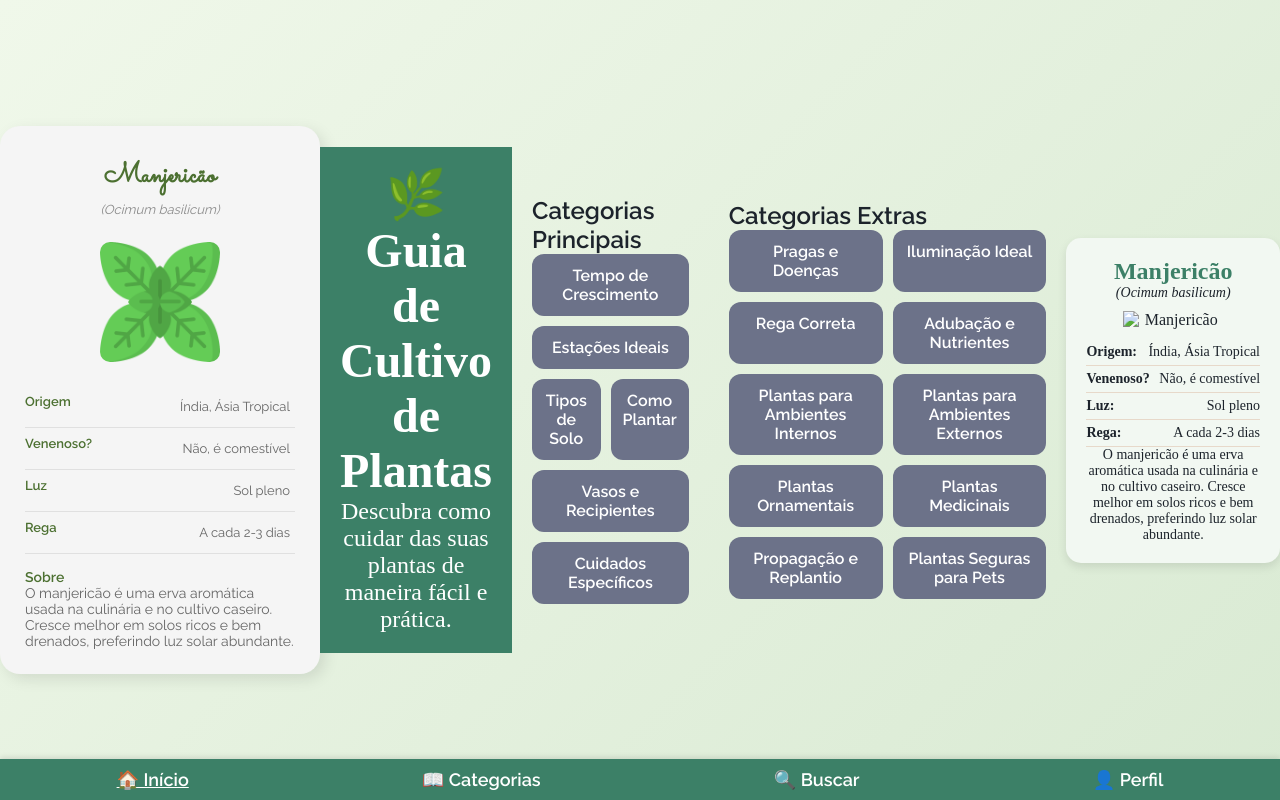
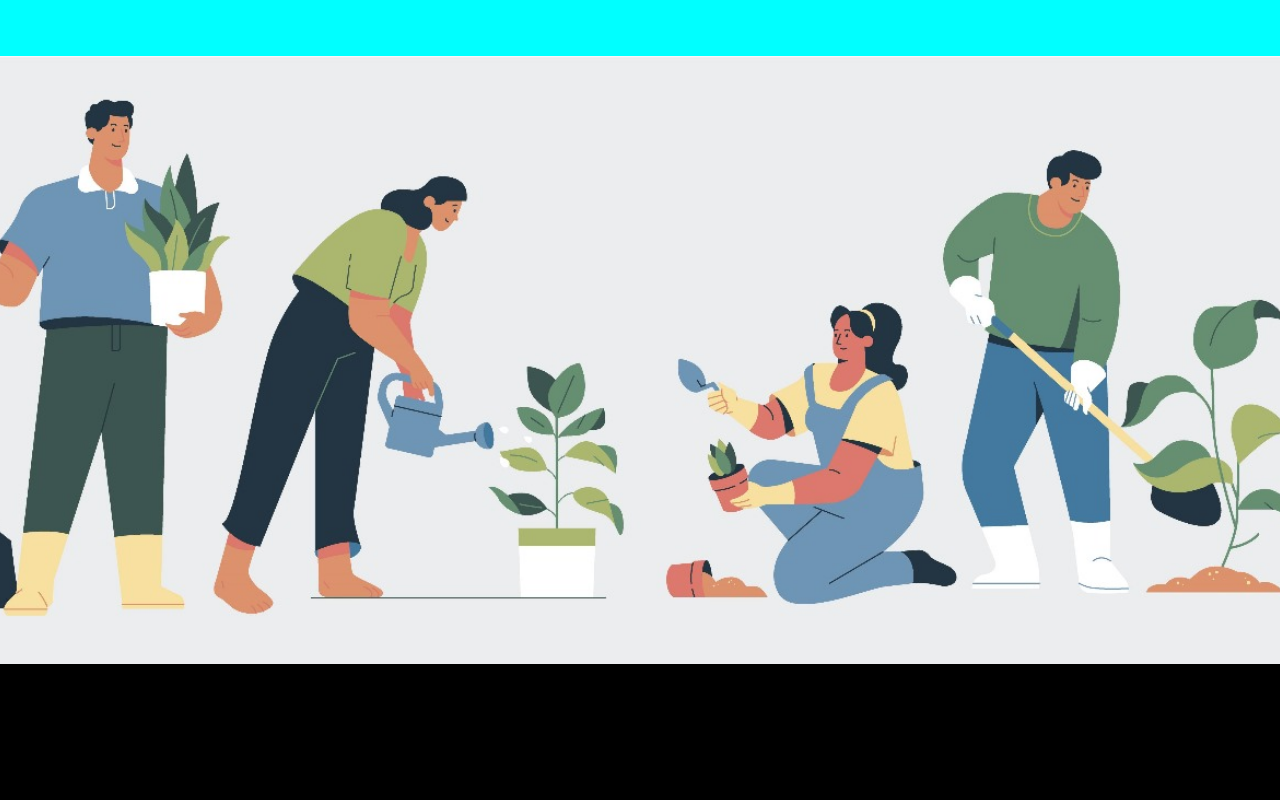
Before and after one commit to schosslermaria/PI2, a plain HTML site: page src/paginicial.html in a window 1280 px wide. Drawn offline with Linux system fonts and the light colour scheme.

Commit message:
pag inicial

```diff
--- a/paginicial.css
+++ b/paginicial.css
@@ -1,93 +1,25 @@
-body {
-    font-family: 'Montserrat', sans-serif;
-    background-color: hsl(120, 30%, 90%);
-    color: hsl(212, 21%, 14%);
-    margin: 0;
-    padding: 0;
+#header {
+    height: 7vh;
+    width: 100vw;
+    background-color: aqua;
+    position: fixed;
+    top: 0;
+    left: 0;
+    z-index: 1000;
 }
 
-header {
-    background-color: hsl(158, 36%, 37%);
-    color: hsl(0, 0%, 100%);
-    text-align: center;
-    padding: 20px;
-    font-family: 'Fraunces', serif;
-    font-size: 24px;
+#imagemhead {
+    height: 76vh;
+    width: 100%;
+    background-image: url(/img/Imagem\ do\ WhatsApp\ de\ 2025-03-13\ à\(s\)\ 11.23.28_efcbc081.jpg);
+    background-size: cover;
+    background-position: center;
+    background-repeat: no-repeat;
+
 }
-
-.categories, .extra-categories {
-    padding: 20px;
+body{
+    margin-top: 7vh;
+    margin-left: 0;
+    margin-right: 0;
+    background-color: black;
 }
-
-.category-list {
-    display: flex;
-    flex-wrap: wrap;
-    gap: 10px;
-}
-
-.category {
-    background-color: hsl(228, 12%, 48%);
-    color: hsl(0, 0%, 100%);
-    padding: 12px;
-    border-radius: 12px;
-    text-align: center;
-    flex: 1 1 calc(50% - 10px);
-    font-weight: bold;
-}
-
-.plant-card {
-    background: hsl(120, 30%, 96%);
-    border-radius: 15px;
-    padding: 20px;
-    margin: 20px auto;
-    width: 90%;
-    max-width: 400px;
-    box-shadow: 0 4px 10px rgba(0, 0, 0, 0.1);
-    text-align: center;
-    font-family: 'Fraunces', serif;
-}
-
-.plant-card img {
-    width: 100px;
-    display: block;
-    margin: 10px auto;
-}
-
-.plant-card h2 {
-    color: hsl(158, 36%, 37%);
-}
-
-.plant-card p {
-    font-size: 14px;
-    color: hsl(212, 21%, 14%);
-}
-
-.plant-card .info {
-    display: flex;
-    justify-content: space-between;
-    padding: 5px 0;
-    font-size: 14px;
-    border-bottom: 1px solid hsl(30, 38%, 85%);
-}
-
-.bottom-nav {
-    position: fixed;
-    bottom: 0;
-    width: 100%;
-    background-color: hsl(158, 36%, 37%);
-    display: flex;
-    justify-content: space-around;
-    padding: 10px 0;
-    box-shadow: 0 -2px 5px rgba(0, 0, 0, 0.1);
-}
-
-.bottom-nav a {
-    color: hsl(0, 0%, 100%);
-    text-decoration: none;
-    font-size: 18px;
-    font-weight: bold;
-}
-
-.bottom-nav .active {
-    text-decoration: underline;
-}
--- a/src/paginicial.html
+++ b/src/paginicial.html
@@ -11,102 +11,9 @@
     <meta charset="UTF-8">
     <meta name="viewport" content="width=device-width, initial-scale=1.0">
     <title>Manjericão - Guia de Cultivo</title>
-    <link rel="stylesheet" href="/style.css">
     <link href="https://fonts.googleapis.com/css2?family=Raleway:wght@300;400;600&family=Sacramento&display=swap" rel="stylesheet">
 </head>
 <body>
-    <div class="container">
-        <div class="card">
-            <h1 class="plant-name">Manjericão</h1>
-            <p class="scientific-name">(Ocimum basilicum)</p>
-
-            <div class="plant-image">
-                <img src="/img/basil_2518188.png">
-            </div>
-
-            <div class="info-section">
-                <div class="info">
-                    <h3>Origem</h3>
-                    <p>Índia, Ásia Tropical</p>
-                </div>
-                <div class="info">
-                    <h3>Venenoso?</h3>
-                    <p>Não, é comestível</p>
-                </div>
-                <div class="info">
-                    <h3>Luz</h3>
-                    <p>Sol pleno</p>
-                </div>
-                <div class="info">
-                    <h3>Rega</h3>
-                    <p>A cada 2-3 dias</p>
-                </div>
-            </div>
-
-            <div class="overview">
-                <h3>Sobre</h3>
-                <p>O manjericão é uma erva aromática usada na culinária e no cultivo caseiro. Cresce melhor em solos ricos e bem drenados, preferindo luz solar abundante.</p>
-            </div>
-        </div>
-    </div>
-
-    <script src="script.js"></script>
+   <div id="header"></div><div id="imagemhead"></div><div id="corpo"></div>
 </body>
 </html>
-
-<body>
-    <header>
-        <h1>🌿 Guia de Cultivo de Plantas</h1>
-        <p>Descubra como cuidar das suas plantas de maneira fácil e prática.</p>
-    </header>
-
-    <section class="categories">
-        <h2>Categorias Principais</h2>
-        <div class="category-list">
-            <div class="category">Tempo de Crescimento</div>
-            <div class="category">Estações Ideais</div>
-            <div class="category">Tipos de Solo</div>
-            <div class="category">Como Plantar</div>
-            <div class="category">Vasos e Recipientes</div>
-            <div class="category">Cuidados Específicos</div>
-        </div>
-    </section>
-
-    <section class="extra-categories">
-        <h2>Categorias Extras</h2>
-        <div class="category-list">
-            <div class="category">Pragas e Doenças</div>
-            <div class="category">Iluminação Ideal</div>
-            <div class="category">Rega Correta</div>
-            <div class="category">Adubação e Nutrientes</div>
-            <div class="category">Plantas para Ambientes Internos</div>
-            <div class="category">Plantas para Ambientes Externos</div>
-            <div class="category">Plantas Ornamentais</div>
-            <div class="category">Plantas Medicinais</div>
-            <div class="category">Propagação e Replantio</div>
-            <div class="category">Plantas Seguras para Pets</div>
-        </div>
-    </section>
-
-    <section class="plant-card">
-        <h2>Manjericão</h2>
-        <p><em>(Ocimum basilicum)</em></p>
-        <img src="basil-icon.png" alt="Manjericão">
-        <div class="info"><strong>Origem:</strong> Índia, Ásia Tropical</div>
-        <div class="info"><strong>Venenoso?</strong> Não, é comestível</div>
-        <div class="info"><strong>Luz:</strong> Sol pleno</div>
-        <div class="info"><strong>Rega:</strong> A cada 2-3 dias</div>
-        <p class="description">
-            O manjericão é uma erva aromática usada na culinária e no cultivo caseiro.
-            Cresce melhor em solos ricos e bem drenados, preferindo luz solar abundante.
-        </p>
-    </section>
-
-    <nav class="bottom-nav">
-        <a href="#" class="active">🏠 Início</a>
-        <a href="#">📖 Categorias</a>
-        <a href="#">🔍 Buscar</a>
-        <a href="#">👤 Perfil</a>
-    </nav>
-</body>
-</html>
```
Also changed, not shown: img/Imagem do WhatsApp de 2025-03-13 à(s) 11.23.28_efcbc081.jpg (added).
